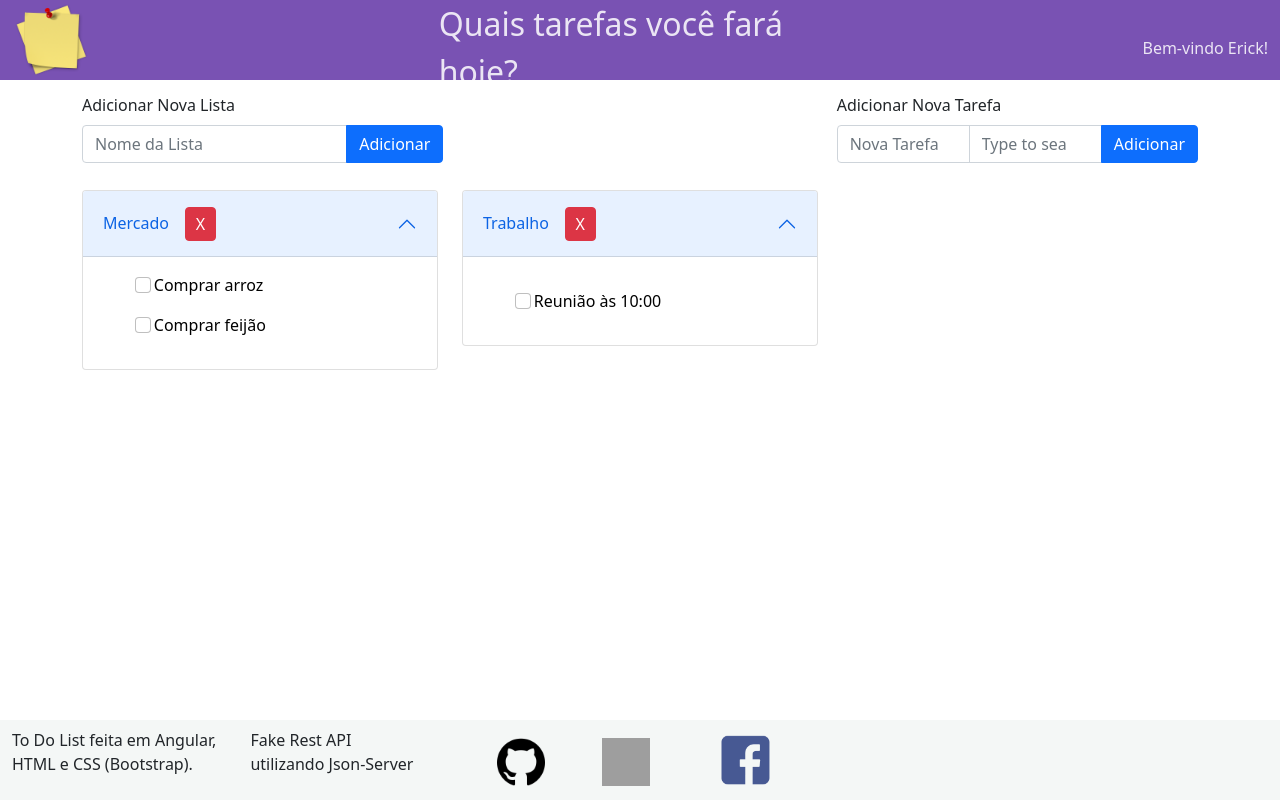
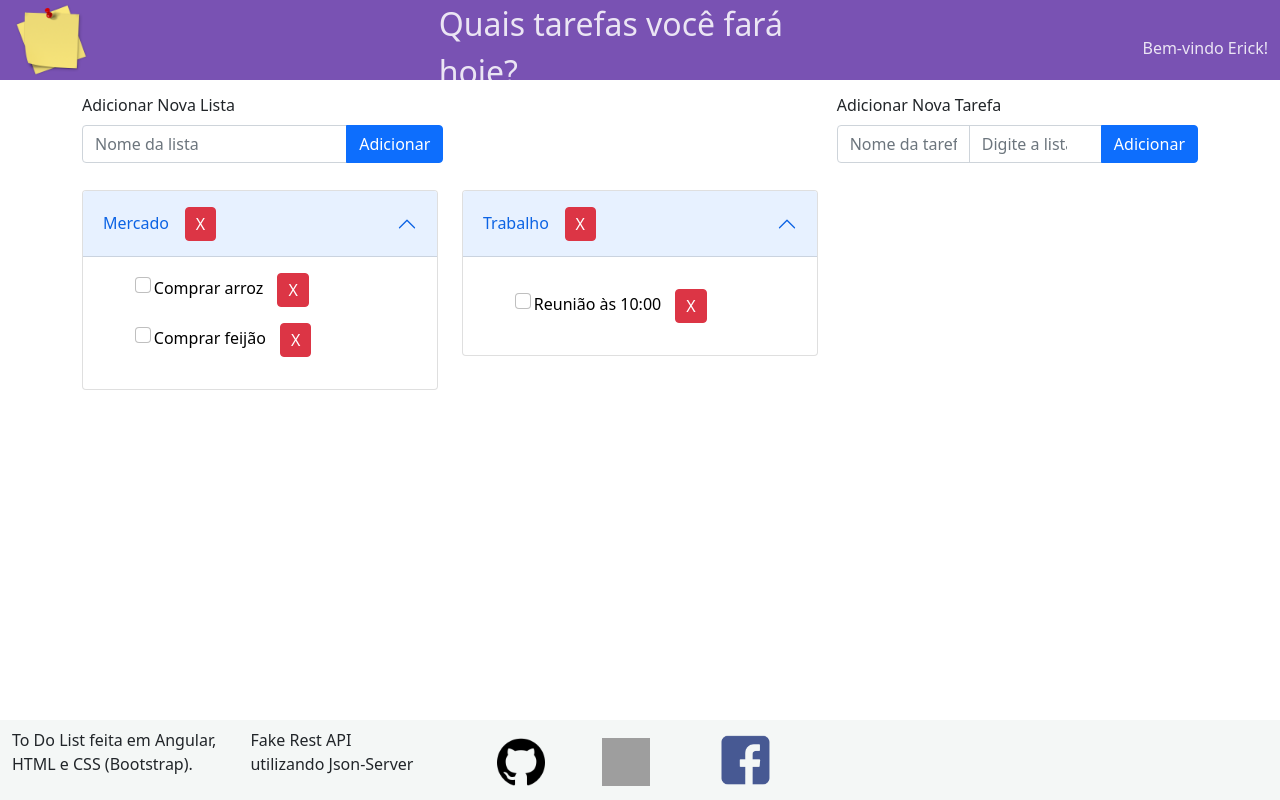
Before and after one commit to Softwerick/TodoListAngular, an Angular app in the folder todolist/: page / in a window 1280 px wide. Built offline with nearby package versions, Linux system fonts and the light colour scheme; data requests are answered from the project's data file; grey boxes are pictures that could not be loaded.

Commit message:
Adicionar funcionalidade e botão para deletar task

```diff
--- a/todolist/src/app/app.component.html
+++ b/todolist/src/app/app.component.html
@@ -28,7 +28,7 @@
     <div class="col-md-4">
       <label for="validationCustom01" class="form-label">Adicionar Nova Lista</label>
       <div class="input-group mb-3">
-        <input type="text" class="form-control" [(ngModel)]="list.title" #model="ngModel" id="title" name="title" placeholder="Nome da Lista" aria-describedby="button" required>
+        <input type="text" class="form-control" [(ngModel)]="list.title" #model="ngModel" id="title" name="title" placeholder="Nome da lista" aria-describedby="button" required>
         <button type="submit" class="btn btn-primary" id="button">Adicionar</button>
       </div>
       <div class="valid-feedback">
@@ -39,8 +39,8 @@
       <form class="teste" (ngSubmit)="saveTask(d)" #d="ngForm">
         <label for="validationCustom01" class="form-label">Adicionar Nova Tarefa</label>
         <div class="input-group mb-3">
-          <input type="text" class="form-control" [(ngModel)]="task.title" #model="ngModel" id="{{list.title}}"  name="title" placeholder="Nova Tarefa" aria-describedby="button" required>
-          <input class="form-control" list="datalistOptions" id="exampleDataList" [(ngModel)]="task.listId" #model="ngModel" name="taskid" placeholder="Type to search...">
+          <input type="text" class="form-control" [(ngModel)]="task.title" #model="ngModel" id="{{list.title}}"  name="title" placeholder="Nome da tarefa" aria-describedby="button" required>
+          <input class="form-control" list="datalistOptions" id="exampleDataList" [(ngModel)]="task.listId" #model="ngModel" name="taskid" placeholder="Digite a lista">
           <datalist id="datalistOptions">
             <option  *ngFor="let list of lists" value="{{list.title}}">
           </datalist>
@@ -65,6 +65,7 @@
                 <li *ngIf="task.listId == list.id">
                   <input class="form-check-input" style="margin-right: 1%" type="checkbox" (click)="taskDone(task)" id="{{'checkbox' + task.id}}">
                   <label class="form-check-label" id="{{'label' + task.id}}">{{task.title}}</label>
+                  <button type="button" class="btn btn-danger deleteList" (click)="deleteTask(task)">X</button>
                 </li>
               </ul>
             </div>
--- a/todolist/src/app/app.component.ts
+++ b/todolist/src/app/app.component.ts
@@ -116,6 +116,12 @@ export class AppComponent implements OnInit {
     });
   }
 
+  deleteTask(task: Tasks){
+    this.tasksService.deleteTask(task).subscribe(() => {
+      this.getTasks();
+    })
+  }
+
 
   cleanForm(form: NgForm) {
     this.getLists();
```
